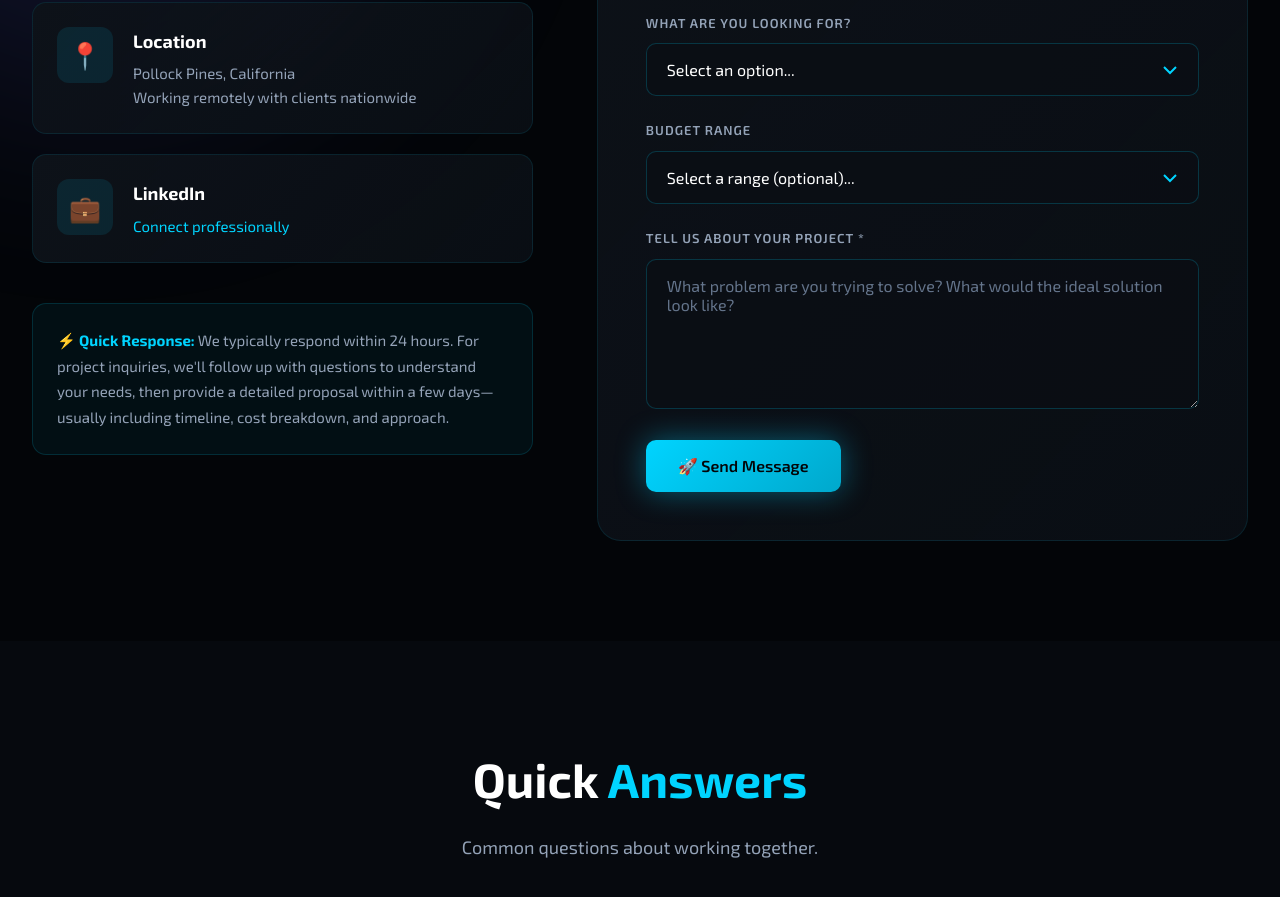
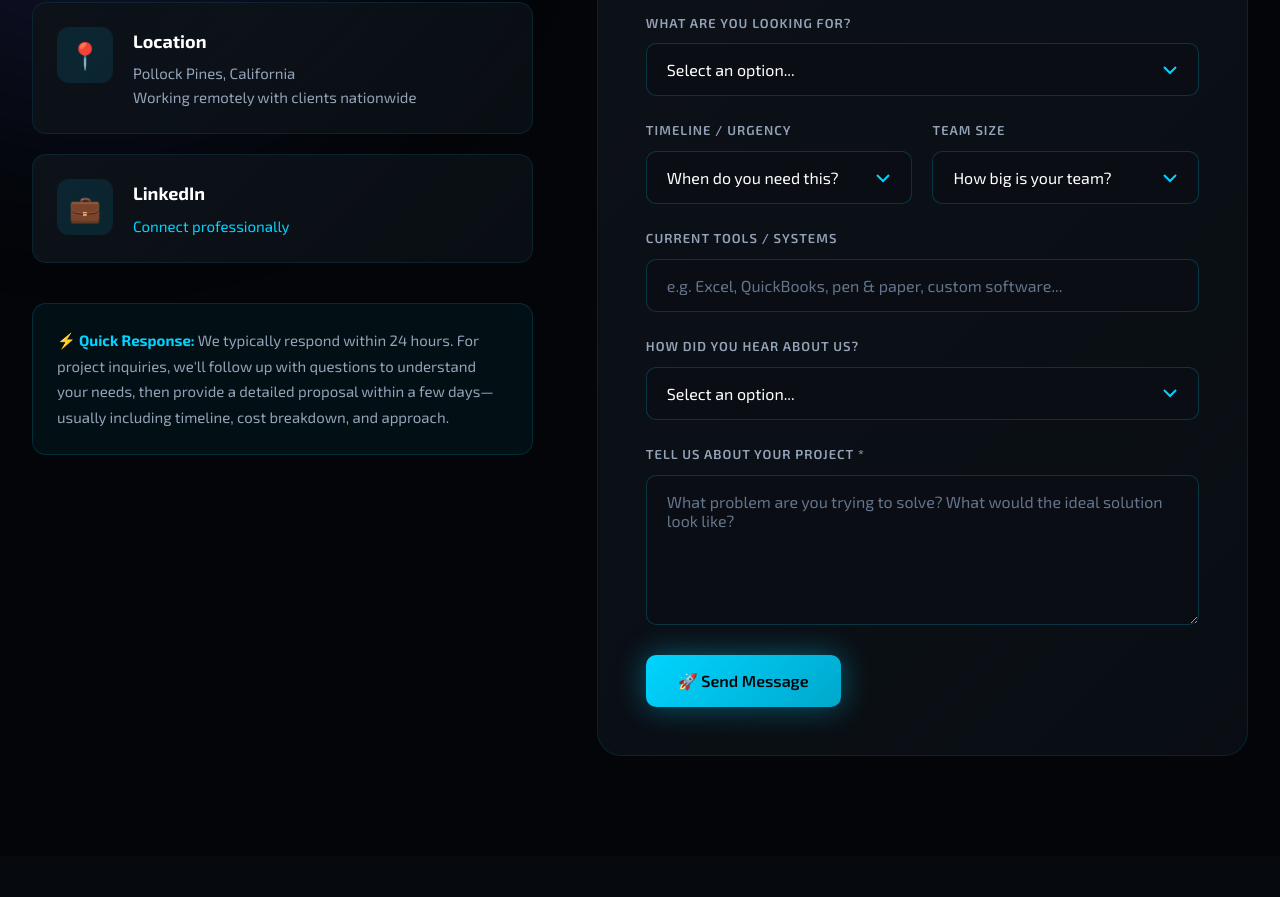
Before and after one commit to justinw916-sketch/Whittech.ai, a React (Vite) app: page /contact in a window 1280 px wide. Shown: the part 900-1797 px from the top of the page. Built offline with nearby package versions, Linux system fonts and the light colour scheme.

Commit message:
feat: Replace budget field with 4 customer intel fields

```diff
--- a/src/pages/Contact.jsx
+++ b/src/pages/Contact.jsx
@@ -124,16 +124,45 @@ export default function Contact() {
                                             </select>
                                         </div>
 
+                                        <div className="form-row">
+                                            <div className="form-group">
+                                                <label htmlFor="timeline">Timeline / Urgency</label>
+                                                <select id="timeline" name="timeline">
+                                                    <option value="">When do you need this?</option>
+                                                    <option value="asap">ASAP - Urgent</option>
+                                                    <option value="1-2-weeks">Within 1-2 weeks</option>
+                                                    <option value="1-month">Within a month</option>
+                                                    <option value="1-3-months">1-3 months</option>
+                                                    <option value="exploring">Just exploring options</option>
+                                                </select>
+                                            </div>
+                                            <div className="form-group">
+                                                <label htmlFor="teamSize">Team Size</label>
+                                                <select id="teamSize" name="teamSize">
+                                                    <option value="">How big is your team?</option>
+                                                    <option value="solo">Just me</option>
+                                                    <option value="2-5">2-5 people</option>
+                                                    <option value="6-20">6-20 people</option>
+                                                    <option value="21-50">21-50 people</option>
+                                                    <option value="50+">50+ people</option>
+                                                </select>
+                                            </div>
+                                        </div>
+
                                         <div className="form-group">
-                                            <label htmlFor="budget">Budget Range</label>
-                                            <select id="budget" name="budget">
-                                                <option value="">Select a range (optional)...</option>
-                                                <option value="under-2k">Under $2,000</option>
-                                                <option value="2k-5k">$2,000 - $5,000</option>
-                                                <option value="5k-10k">$5,000 - $10,000</option>
-                                                <option value="10k-25k">$10,000 - $25,000</option>
-                                                <option value="over-25k">$25,000+</option>
-                                                <option value="not-sure">Not sure yet</option>
+                                            <label htmlFor="currentTools">Current Tools / Systems</label>
+                                            <input type="text" id="currentTools" name="currentTools" placeholder="e.g. Excel, QuickBooks, pen & paper, custom software..." />
+                                        </div>
+
+                                        <div className="form-group">
+                                            <label htmlFor="referralSource">How did you hear about us?</label>
+                                            <select id="referralSource" name="referralSource">
+                                                <option value="">Select an option...</option>
+                                                <option value="google">Google Search</option>
+                                                <option value="linkedin">LinkedIn</option>
+                                                <option value="referral">Referral / Word of Mouth</option>
+                                                <option value="social">Social Media</option>
+                                                <option value="other">Other</option>
                                             </select>
                                         </div>
 
```
